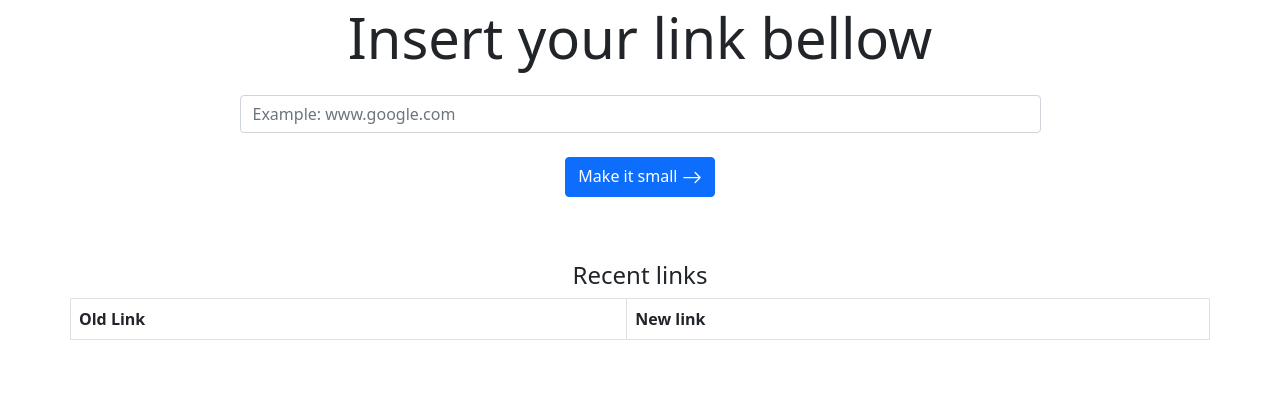
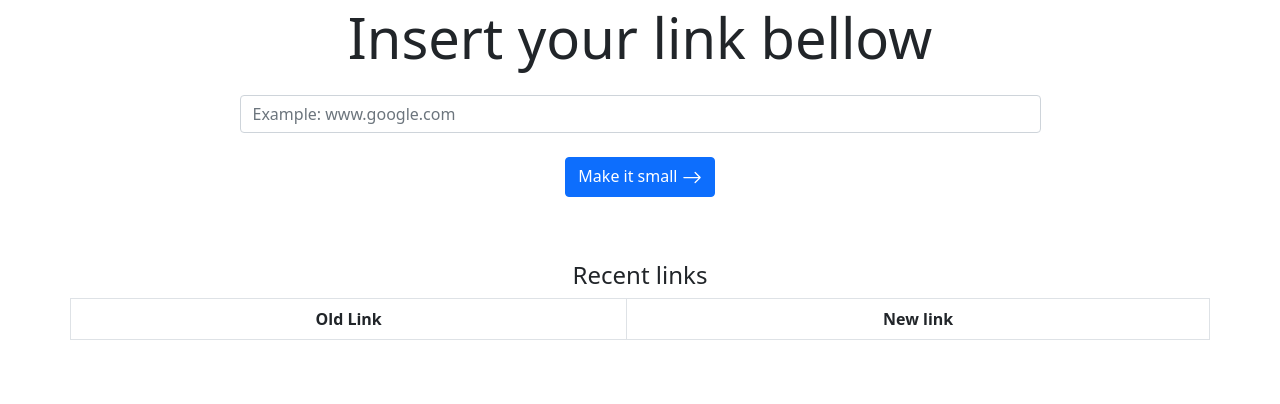
Before and after one commit to byradu/URL-Shortener-in-Python, a Flask app: page / in a window 1280 px wide. Shown: the part 44-448 px from the top of the page. Run offline with Flask 2, Linux system fonts and the light colour scheme; lists and menus that the app fills with data are empty.

Commit message:
text centered in table.

```diff
--- a/url_shortener/routes.py
+++ b/url_shortener/routes.py
@@ -19,7 +19,7 @@ def index():
     '''
     global recent_history,already_computed
     if request.method == 'POST':
-        link = request.form['linkElement']
+        link = request.form['linkElement']#get the link from the form
 
         if link in already_computed:
             return render_template('index.html',data=already_computed[link],recent_history=recent_history)
--- a/url_shortener/templates/index.html
+++ b/url_shortener/templates/index.html
@@ -40,7 +40,7 @@
             <div class="display-6 mt-5  text-center ">
                 <h4>Recent links</h4>
             </div>
-                <table class="table table-bordered ">
+                <table class="table table-bordered table-responsive text-center">
                     <thead>
                         <tr>
                             <th>Old Link</th>
```
